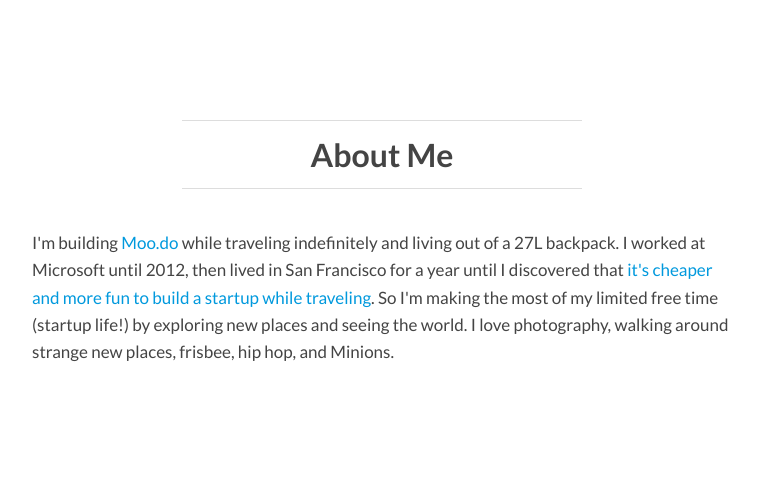
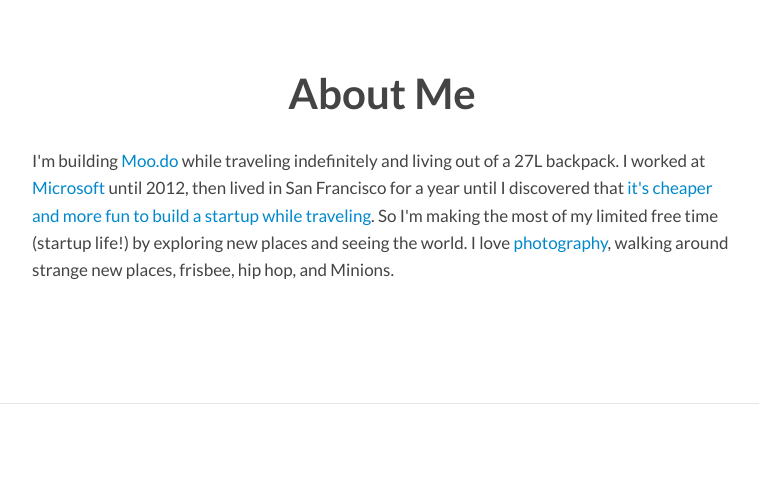
Before and after one commit to jmeistrich/jmeistrich.github.io, a Jekyll site: the page built from index.html, in a window 1280 px wide. Shown: the part 900-1379 px from the top of the page, without its empty margins (258-1017 px from the left). Built offline with Jekyll 4.4.1, drawn with Linux system fonts in a browser that asks for light colours; some web fonts are replaced; some of the changed text lies outside the part shown.

Commit message:
Update some styling and add links to things

```diff
--- a/_layouts/default.html
+++ b/_layouts/default.html
@@ -43,34 +43,34 @@
             </div>
             <div id="content">
                 <h1>About Me</h1>
-                <p class="aboutme">I'm building <a href="https://moo.do">Moo.do</a> while traveling indefinitely and living out of a 27L backpack. I worked at Microsoft until 2012, then lived in San Francisco for a year until I discovered that <a href="http://entrepreneur.com/article/241761">it's cheaper and more fun to build a startup while traveling</a>. So I'm making the most of my limited free time (startup life!) by exploring new places and seeing the world. I love photography, walking around strange new places, frisbee, hip hop, and Minions.</p>
+                <p class="aboutme">I'm building <a href="https://moo.do">Moo.do</a> while traveling indefinitely and living out of a 27L backpack. I worked at <a href="https://www.microsoft.com/appliedsciences/">Microsoft</a> until 2012, then lived in San Francisco for a year until I discovered that <a href="http://entrepreneur.com/article/241761">it's cheaper and more fun to build a startup while traveling</a>. So I'm making the most of my limited free time (startup life!) by exploring new places and seeing the world. I love <a href="http://instagram.com/jayzus">photography</a>, walking around strange new places, frisbee, hip hop, and Minions.</p>
 
                 <h1>Work</h1>
                 <div class="boxes flex work">
-                    <div class="box">
+                    <a class="box" href="https://www.moo.do">
                         <img id="moodoLogo" src="/img/MoodoWhiteIcon.png" />
                         <div class="title">Moo.do</div>
-                    </div>
-                    <div class="box">
+                    </a>
+                    <a class="box" href="https://www.microsoft.com/surface/">
                         <img src="/img/surface.png" />
                         <div class="title">Microsoft Surface</div>
-                    </div>
-                    <div class="box">
+                    </a>
+                    <a class="box" href="https://en.wikipedia.org/wiki/Microsoft_PixelSense">
                         <img src="/img/Surface_table.jpg" />
                         <div class="title">Microsoft Surface</div>
-                    </div>
-                    <div class="box">
+                    </a>
+                    <a class="box" href="http://www.xbox.com">
                         <img src="/img/Xbox-360-Console-497106.jpg" />
-                        <div class="title">Xbox</div>
-                    </div>
-                    <div class="box">
+                        <div class="title">Microsoft Xbox</div>
+                    </a>
+                    <a class="box" href="https://en.wikipedia.org/wiki/Windows_7">
                         <img src="/img/windows-7-logo.jpg" />
-                        <div class="title">Windows 7</div>
-                    </div>
-                    <div class="box">
+                        <div class="title">Microsoft Windows 7</div>
+                    </a>
+                    <a class="box" href="http://www.ea.com/boom-blox">
                         <img src="/img/boomblox.png" />
-                        <div class="title">Boom Blox</div>
-                    </div>
+                        <div class="title">EA Games Boom Blox</div>
+                    </a>
                 </div>
 
                 <h1>Writing</h1>
@@ -105,13 +105,13 @@
 
                 <h1>Travels</h1>
                 <div id="travelsWrapper">
-                    <iframe id="travels" class="center" src="https://www.google.com/maps/d/u/0/embed?mid=1WdA_o2qIB2098qlkZxRPFuKFaBg&z=2&ll=35,12&maptype=satellite" frameborder="0" style="border:0" width="1000" height="520"></iframe>
+                    <iframe id="travels" class="center" src="https://www.google.com/maps/d/u/0/embed?mid=1WdA_o2qIB2098qlkZxRPFuKFaBg&z=2&ll=35,12&maptype=roadmap" frameborder="0" style="border:0" width="1000" height="520"></iframe>
                 </div>
 
-                <h1>Photos</h1>
+                <h1><a href="http://instagram.com/jayzus">Photos</a></h1>
                 <div id="instafeed" class="flex"></div>
             </div>
-            <div class="footer">
+            <div class="footer center">
                 <a href="/">Jay Meistrich</a> © 2016
             </div>
         </div>
--- a/css/main.css
+++ b/css/main.css
@@ -17,11 +17,11 @@ body {
   color: #444;
 }
 a {
-  color: #09d;
+  color: #08c;
   text-decoration: none;
 }
 a:hover {
-  color: #2bbeff;
+  color: #1ab2ff;
 }
 #hero {
   position: relative;
@@ -93,12 +93,16 @@ a:hover {
 }
 h1 {
   text-align: center;
-  width: 400px;
-  border-top: 1px solid #ddd;
-  border-bottom: 1px solid #ddd;
-  margin: 120px auto 40px auto;
-  padding: 8px 0;
-  font-size: 32px;
+  width: 100%;
+  font-size: 42px;
+  padding: 60px 0 20px 0;
+}
+h1:not(:first-child) {
+  border-top: 1px solid #e6e6e6;
+  margin: 120px auto 0 auto;
+}
+h1 a {
+  color: inherit;
 }
 .center {
   text-align: center;
@@ -153,7 +157,7 @@ a.box {
 }
 .box .title {
   text-align: center;
-  font-size: 18px;
+  font-size: 17px;
   margin-top: 8px;
   line-height: 1.4;
 }
@@ -178,4 +182,9 @@ a.box {
   display: block;
   margin-top: -50px;
   max-width: 100%;
+  pointer-events: none;
 }
+.footer {
+  margin-top: 40px;
+  line-height: 60px;
+}
```
Also changed, not shown: other parts of _layouts/default.html (+5 -0 lines), css/main.less (+18 -15 lines). Lines whose indentation alone changed are shown as unchanged.
